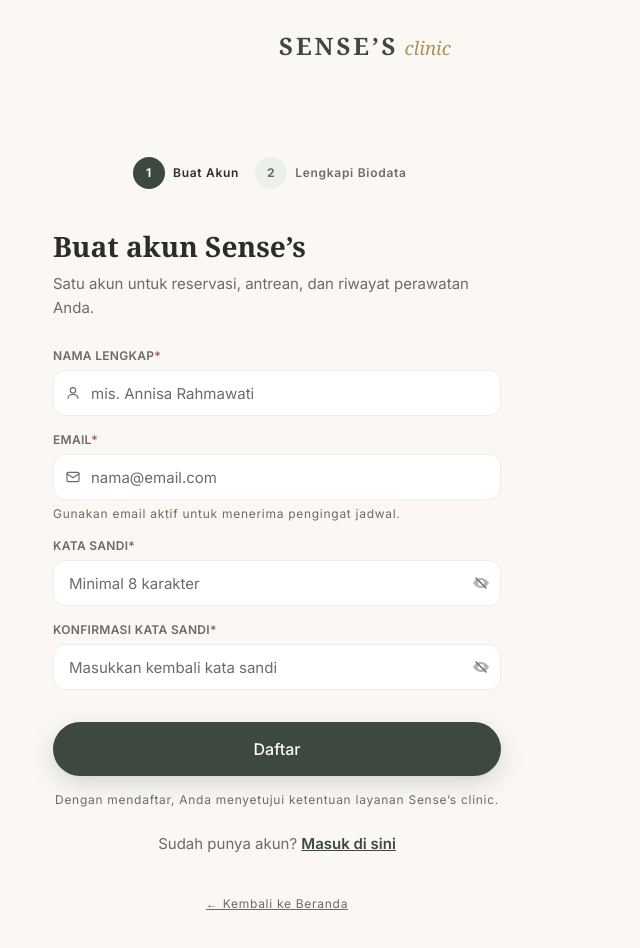
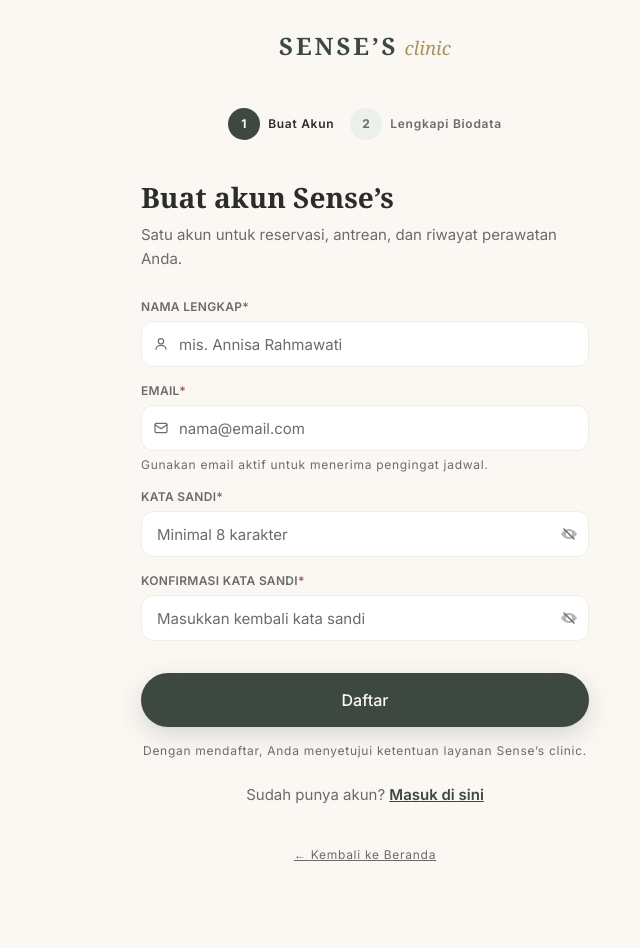
Before and after one commit to naycaaido/senses-app, a React (Vite) app in the folder frontend/: page /register in a window 1280 px wide. Shown: the top 948 px of the page, without its empty margins (275-915 px from the left). After the commit the page ends 903 px from the top, so only its background shows below. Built offline with nearby package versions, Linux system fonts and the light colour scheme.

Commit message:
fix: centering register form

```diff
--- a/frontend/src/styles/biodata.css
+++ b/frontend/src/styles/biodata.css
@@ -45,9 +45,10 @@
 /* ---------- Stepper ---------- */
 .biodata-stepper {
   display: flex;
+  justify-content: center;
   align-items: center;
   gap: 8px;
-  margin-top: 28px;
+  margin-top: 50px;
   width: 464px;
 }
 
--- a/frontend/src/styles/register.css
+++ b/frontend/src/styles/register.css
@@ -46,8 +46,9 @@
 .register-stepper {
   display: flex;
   align-items: center;
+  justify-content: center;
   gap: 0;
-  margin-top: 99px;
+  margin-top: 50px;
   width: 464px;
 }
 
@@ -112,6 +113,8 @@
   width: 100%;
   max-width: 720px;
   padding: 40px 48px;
+  display: flex;
+  justify-content: center;
 }
 
 .register-card__inner {
```
